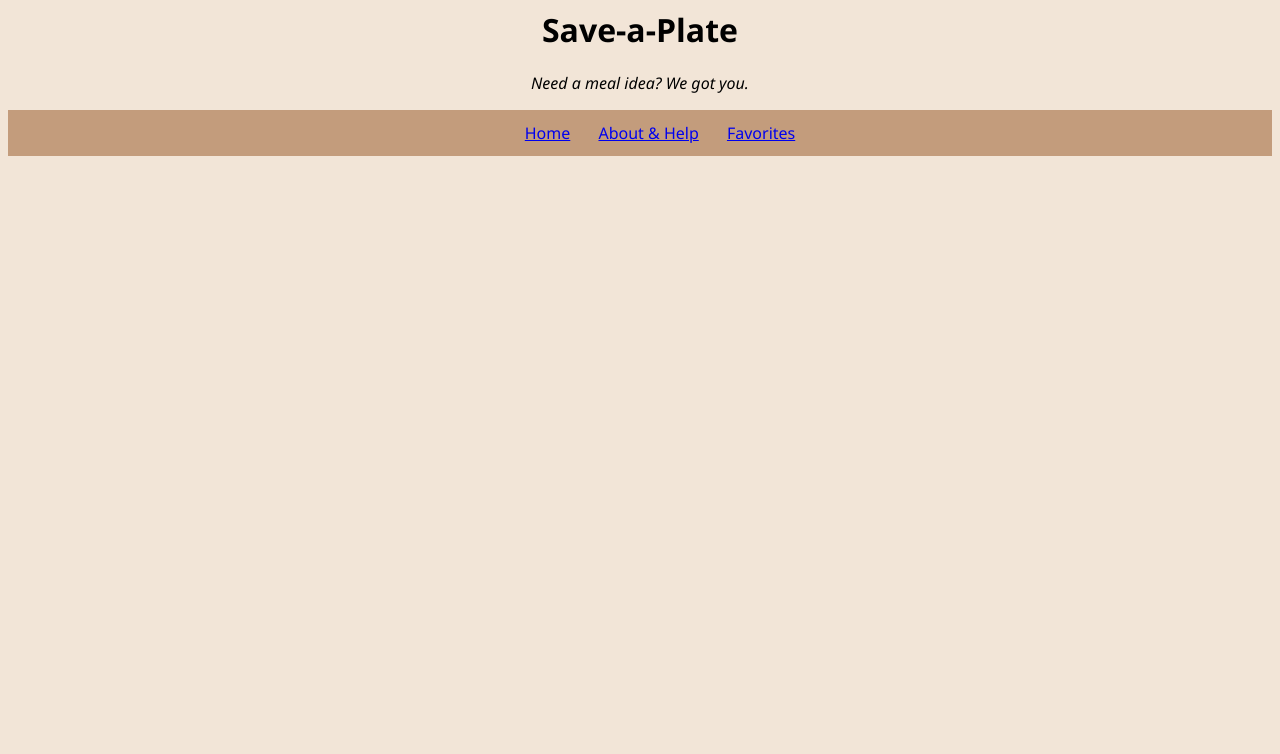
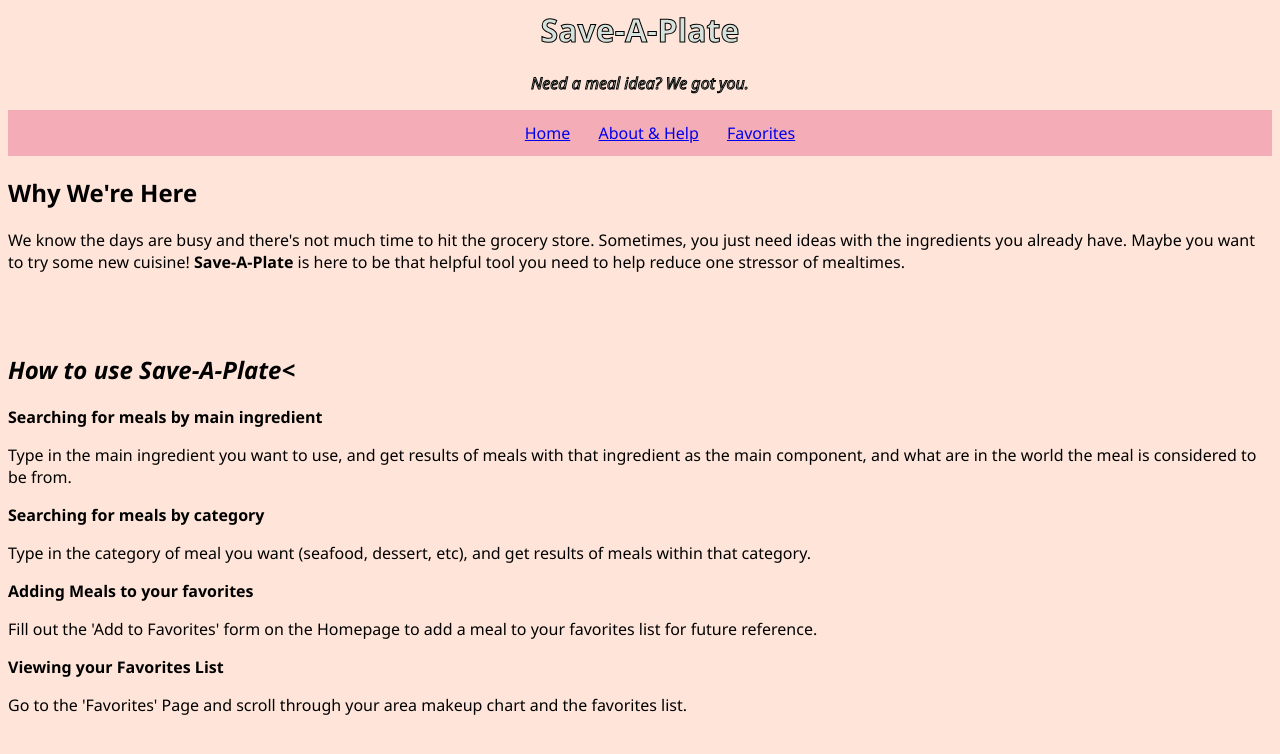
Before and after one commit to alyssahutchinson/INST377-FinalProject-Hutchinson, a website: page public/About.html in a window 1280 px wide. Drawn offline with Linux system fonts and the light colour scheme.

Commit message:
Final push

```diff
--- a/public/About.html
+++ b/public/About.html
@@ -6,7 +6,7 @@
     </head>
 <div class="text">
     <div class="header">
-        <h1>Save-a-Plate</h1>
+        <h1>Save-A-Plate</h1>
         <p><i>Need a meal idea? We got you.</i></p>
     </div>
         <nav id="main-navigation">
@@ -19,7 +19,30 @@
         </nav>
 
         <body>
+        <div class="text">
+            <h2> Why We're Here</h2>
+            <p> We know the days are busy and there's not much time to hit the
+                grocery store. Sometimes, you just need ideas with the ingredients you already have.
+                Maybe you want to try some new cuisine! <b>Save-A-Plate</b> is here to
+                be that helpful tool you need to help reduce one stressor of mealtimes.</p>
+            <br>
+            <br>
+            <h2><i>How to use Save-A-Plate<</i></h2>
+            <p><b>Searching for meals by main ingredient</b></p>
+            <p>Type in the main ingredient you want to use, and get results of
+                meals with that ingredient as the main component, and what are in the world
+                the meal is considered to be from.</p>
 
+            <p><b>Searching for meals by category</b></p>
+            <p>Type in the category of meal you want (seafood, dessert, etc), and get results of
+                meals within that category.</p>
+
+            <p><b>Adding Meals to your favorites</b></p>
+            <p>Fill out the 'Add to Favorites' form on the Homepage to add a meal to your favorites list for future reference.</p>
+
+            <p><b>Viewing your Favorites List</b></p>
+            <p>Go to the 'Favorites' Page and scroll through your area makeup chart and the favorites list.</p>
+        </div>
         </body>
     </div>
 </head>
--- a/public/favorites.js
+++ b/public/favorites.js
@@ -18,22 +18,22 @@ async function findMeal(e){
 
             const grab = document.querySelector(".swiper-wrapper");
 
+            // response.meals.forEach(meal => {
+            //      grab.innerHTML += `${meal.strMeal} <br>
+            //     <div class="swiper-slide">
+            //         <img src ="${meal.strMealThumb}" width = "120">
+            //     </div>`
+            //     ; //^^^^ have to change to use CSS for image shaping
+            // });
+
             response.meals.forEach(meal => {
-                 grab.innerHTML += `${meal.strMeal} <br>
-                <div class="swiper-slide">
+                divMainRes.innerHTML+= `Meal: ${meal.strMeal} <br>`
+                divMainRes.innerHTML+= `Area: ${meal.strArea} <br>
+                <div>
                     <img src ="${meal.strMealThumb}" width = "120">
-                </div>`
+                </div> <br>`
                 ; //^^^^ have to change to use CSS for image shaping
             });
-
-            // response.meals.forEach(meal => {
-            //     divMainRes.innerHTML+= `Meal: ${meal.strMeal} <br>`
-            //     divMainRes.innerHTML+= `Area: ${meal.strArea} <br>
-            //     <div>
-            //         <img src ="${meal.strMealThumb}" width = "120">
-            //     </div> <br>`
-            //     ; //^^^^ have to change to use CSS for image shaping
-            // });
 
         })
         .catch(error => console.error(error))
@@ -153,15 +153,8 @@ async function loadFavsData() {
 
       document.body.appendChild(table);
     });
-   // makeChart()
 }
 
-// let myChart = null
-
-// const preExistingTable = document.getElementById('myChart');
-//     if (preExistingTable) {
-//     preExistingTable.remove();
-//     }
 
 //chart.js
 function makeChart(sentLabels, sentData){
@@ -178,29 +171,6 @@ function makeChart(sentLabels, sentData){
     },
   });
 }
-    //deletes old chart
-//     const oldChart = Chart.getChart('myChart')
-//     if(oldChart != null){
-//         oldChart.destroy()
-//     }
-//     const ingrChart = document.getElementById('myChart');
-
-//     console.log(ingrChart)
-//     new Chart(ingrChart, {
-//         type: 'pie',
-//          labels: sentLabels,
-//     datasets: [{
-//         data: sentData,
-//         backgroundColor: [
-//         'rgb(255, 99, 132)',
-//         'rgb(54, 162, 235)',
-//         'rgb(255, 205, 86)'
-//         ],
-//         hoverOffset: 4
-//   }]
-//     })
-//};
-
 
  window.onload = function(){
     if (window.location.pathname == "/Favorites.html"){
--- a/public/style.css
+++ b/public/style.css
@@ -1,12 +1,12 @@
 body{
-    background-color: #f2e5d7;
+    background-color: #ffe5d9;
     flex-direction: column;
     padding-bottom: 60px;
     font-family: 'Segoe UI', Tahoma, Geneva, Verdana, sans-serif;
    }
 
 #main-navigation{
-    background-color: #c39c7c;
+    background-color: #f4acb7;
     text-align: center;
 }
 
@@ -38,6 +38,23 @@ body{
 }
 
 /* ////////////////////////////////////////// */
+/* .box{
+    width: 50%;
+    height: 25%;
+    border: solid #9d8189;
+    background-color: #d8e2dc;
+    float: left;
+    text-align: center;
+}
+
+.box2{
+    width: 50%;
+    height: 40%;
+    border: solid #9d8189;
+    background-color: #d8e2dc;
+    float: left;
+    text-align: center;
+} */
 
 .sidebar{
     width: 30%;
@@ -45,6 +62,7 @@ body{
     border: solid black;
     background-color: #EFCFE3;
     float: right;
+    margin-right: 60px;
     margin-bottom: 10px;
     text-align: center;
     text-size-adjust: 10%;
@@ -113,4 +131,6 @@ table, th, td {
 
 .header{
     text-align: center;
+    color: #d8e2dc;
+    -webkit-text-stroke:1px black;
 }
```
Also changed, not shown: index.js (+0 -11 lines), public/Favorites.html (+1 -1 lines), public/Homepage.html (+1 -2 lines), README.md.
